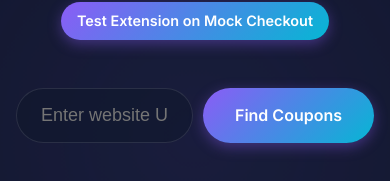
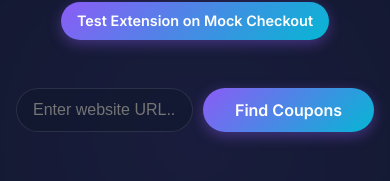
Before and after one commit to 0mattsmith/CouponPal, a React (Vite) app: page / in a window 390 px wide. Shown: the part 285-466 px from the top of the page. Built offline with nearby package versions, Linux system fonts and the light colour scheme; no server answers; the database is empty.

Commit message:
Fixed invalid CSS syntax causing Vite build failure

```diff
--- a/src/index.css
+++ b/src/index.css
@@ -177,7 +177,7 @@ button {
     font-size: 1.5rem !important;
   }
 
-  input[type=""text""], input[type=""url""] {
+  input[type="text"], input[type="url"] {
     font-size: 1rem;
     padding: 0.75rem 1rem;
   }
```
